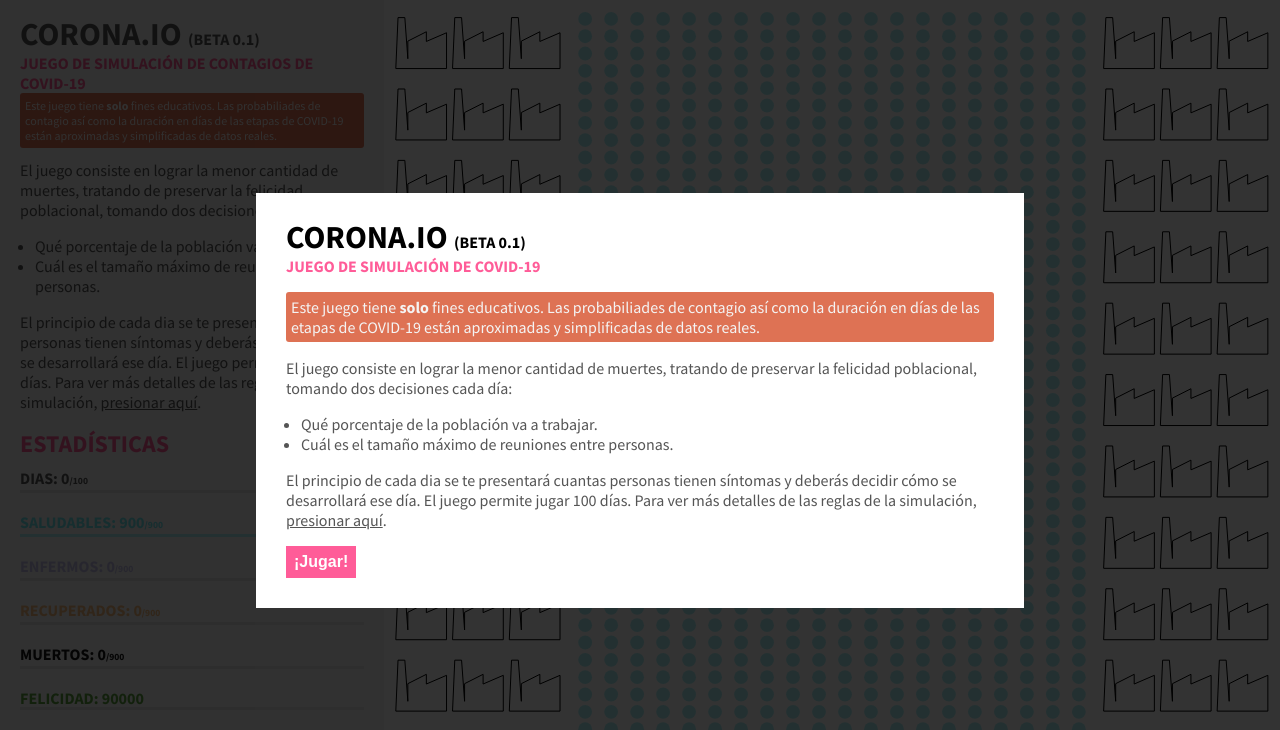
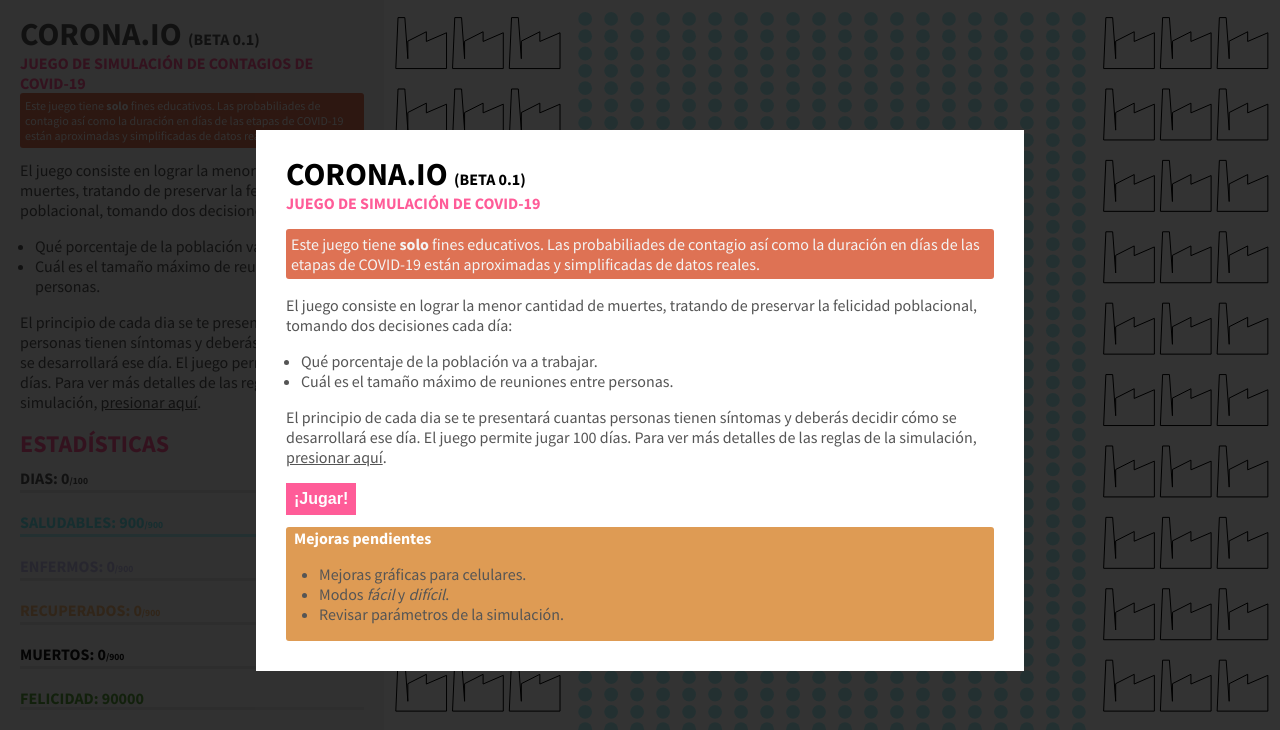
Before and after one commit to m2march/juego-covid, a plain HTML site: page index.html in a window 1280 px wide. Shown: the top 730 px of the page. Drawn offline with nearby package versions, Linux system fonts and the light colour scheme.

Commit message:
Future work

```diff
--- a/index.html
+++ b/index.html
@@ -73,6 +73,14 @@
             <a id="show_instructions_link" href="#">presionar aquí</a>.
             </p>
             <button class="modal__button" id="jugar_btn" value="jugar">¡Jugar!</button>
+            <div class="future_work">
+            <h3>Mejoras pendientes</h3>
+            <ul>
+                <li> Mejoras gráficas para celulares. </li>
+                <li> Modos <i>fácil</i> y <i>difícil</i>. </li>
+                <li> Revisar parámetros de la simulación. </li>
+            </ul>
+            </div>
        </div>
     </div>
 
@@ -355,7 +363,7 @@
                             </td>
                             <td class="day__column_sep"></td>
                             <td>
-                                <h3>Cant. personas en reuniones: <span
+                                <h3>Cant. personas por reuniones: <span
                                             id="meetings">XX</span></h3>
                                 <input class="percent__input" type="range" style="width:100%"
                                 min="0" max="20" step="1" value="2" id="meetings_input">
--- a/style.css
+++ b/style.css
@@ -11,6 +11,7 @@
     /* --text: #666666; */
     --text: #555555;
     --disclaimer: #DE7254;
+    --future-work: #de9b54;
 
     --background: #f4f4f4;
 
@@ -109,6 +110,19 @@ ul {
     background-color: var(--disclaimer);
     border-radius: 3px;
     padding: 5px;
+}
+
+.future_work {
+    margin-top: 12px;
+    color: #FFFFFF;
+    background-color: var(--future-work);
+    border-radius: 3px;
+    padding: 1px;
+    padding-left: 8px;
+}
+
+.future_work ul {
+    margin-left: 10px;
 }
 
 .disclaimer_small {
@@ -311,7 +325,7 @@ ul {
     display: flex;
     justify-content: center;
     align-items: center;
-    z-index: 100;
+    z-index: 3;
     transition: opacity 300ms linear;
 }
 .modal__inner {
@@ -358,6 +372,7 @@ ul {
 
 #day_modal .modal__inner {
     width: 70%;
+    z-index: 5;
 }
 
 .modal__day td {
@@ -376,6 +391,7 @@ ul {
 
 #instructions_modal {
     position: absolute;
+    z-index: 10;
 }
 
 
```
